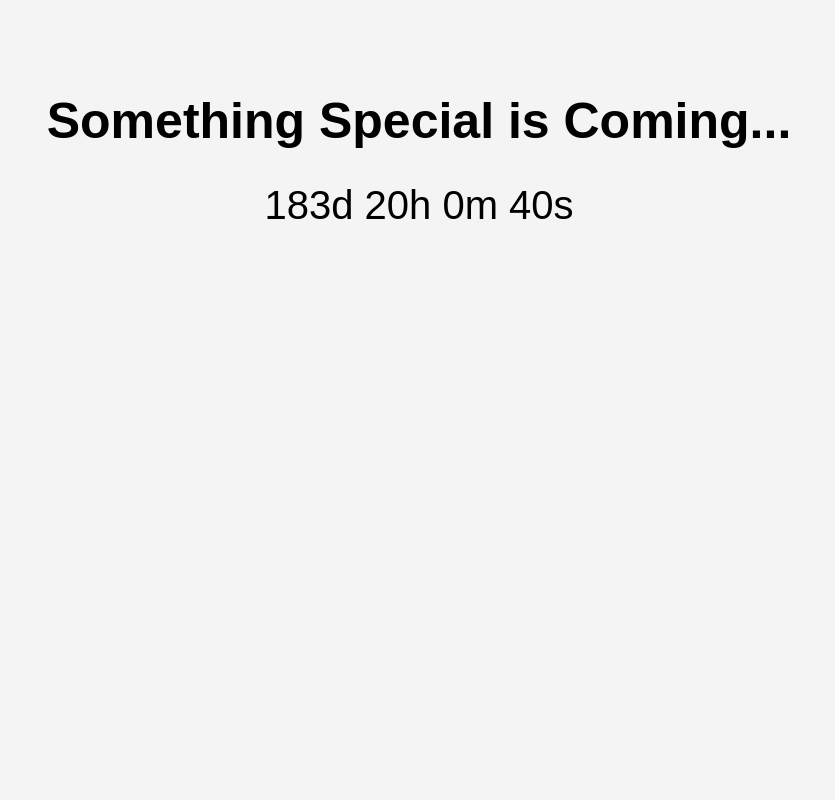
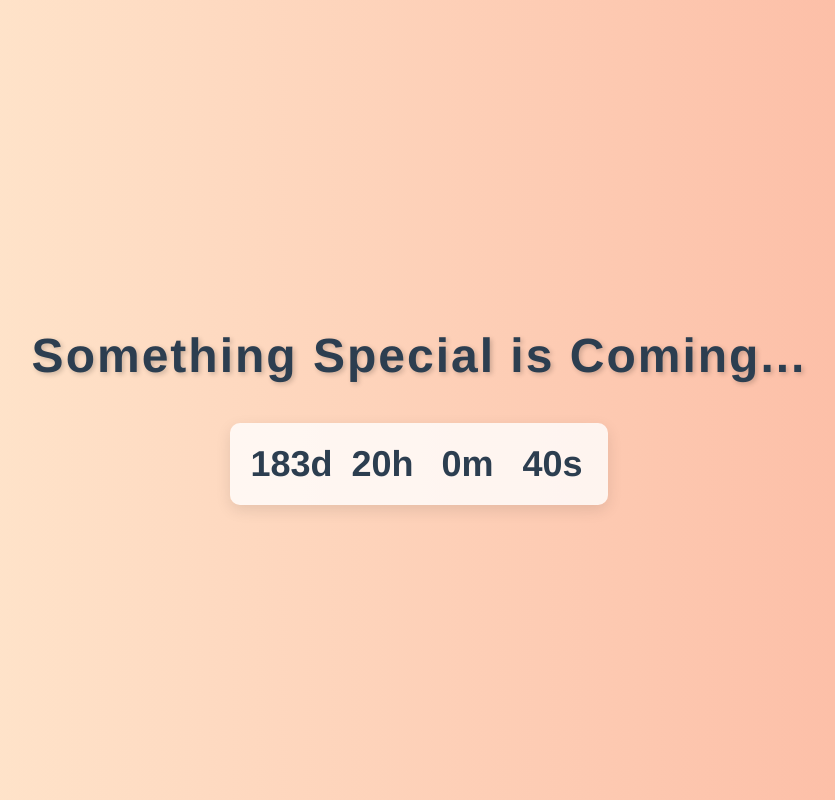
Before and after one commit to hxnisabdul/secret, a plain HTML site: page index.html in a window 1280 px wide. Shown: the whole page, without its empty margins (221-1056 px from the left). Drawn offline with Linux system fonts and the light colour scheme.

Commit message:
Update index.html
nicer

```diff
--- a/index.html
+++ b/index.html
@@ -3,20 +3,42 @@
 <head>
     <meta charset="UTF-8">
     <meta name="viewport" content="width=device-width, initial-scale=1.0">
-    <title>Wedding Countdown</title>
+    <title>Secret Countdown</title>
     <style>
         body {
-            font-family: Arial, sans-serif;
+            font-family: 'Helvetica Neue', sans-serif;
             text-align: center;
-            background-color: #f4f4f4;
-            padding: 50px;
+            background: linear-gradient(to right, #ffecd2, #fcb69f);
+            color: #2c3e50;
+            height: 100vh;
+            display: flex;
+            flex-direction: column;
+            justify-content: center;
+            align-items: center;
+            margin: 0;
+            overflow: hidden;
         }
         h1 {
-            font-size: 50px;
+            font-size: 48px;
+            margin-bottom: 20px;
+            letter-spacing: 2px;
+            text-shadow: 2px 2px 5px rgba(0, 0, 0, 0.2);
         }
         #countdown {
-            font-size: 40px;
+            font-size: 36px;
             margin-top: 20px;
+            padding: 20px;
+            background-color: rgba(255, 255, 255, 0.8);
+            border-radius: 10px;
+            box-shadow: 0 5px 15px rgba(0, 0, 0, 0.1);
+        }
+        #countdown span {
+            display: inline-block;
+            min-width: 70px;
+            font-weight: bold;
+        }
+        #countdown span:not(:last-child) {
+            margin-right: 15px;
         }
     </style>
 </head>
@@ -45,8 +67,11 @@
             var seconds = Math.floor((distance % (1000 * 60)) / 1000);
 
             // Display the result in the element with id="countdown"
-            document.getElementById("countdown").innerHTML = days + "d " + hours + "h "
-            + minutes + "m " + seconds + "s ";
+            document.getElementById("countdown").innerHTML =
+                "<span>" + days + "d</span>" +
+                "<span>" + hours + "h</span>" +
+                "<span>" + minutes + "m</span>" +
+                "<span>" + seconds + "s</span>";
 
             // If the count down is finished, write some text
             if (distance < 0) {
```
